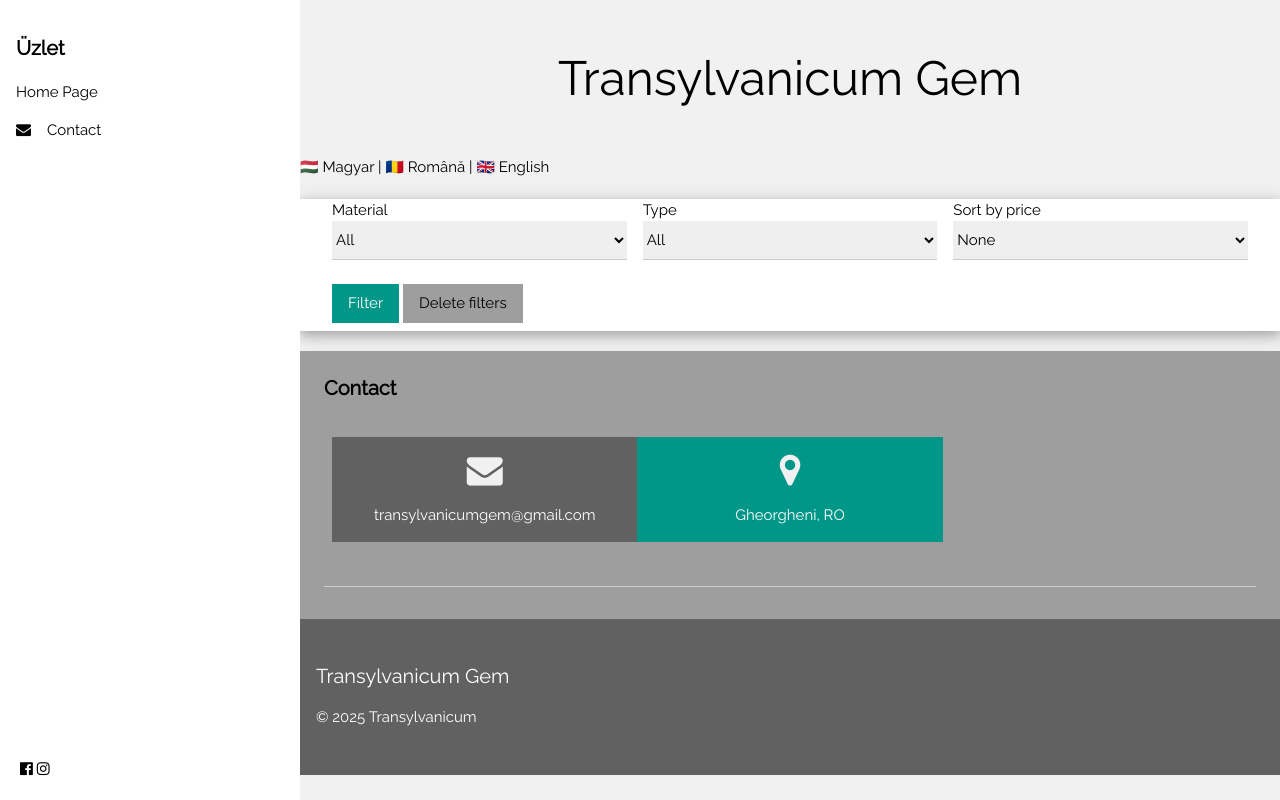
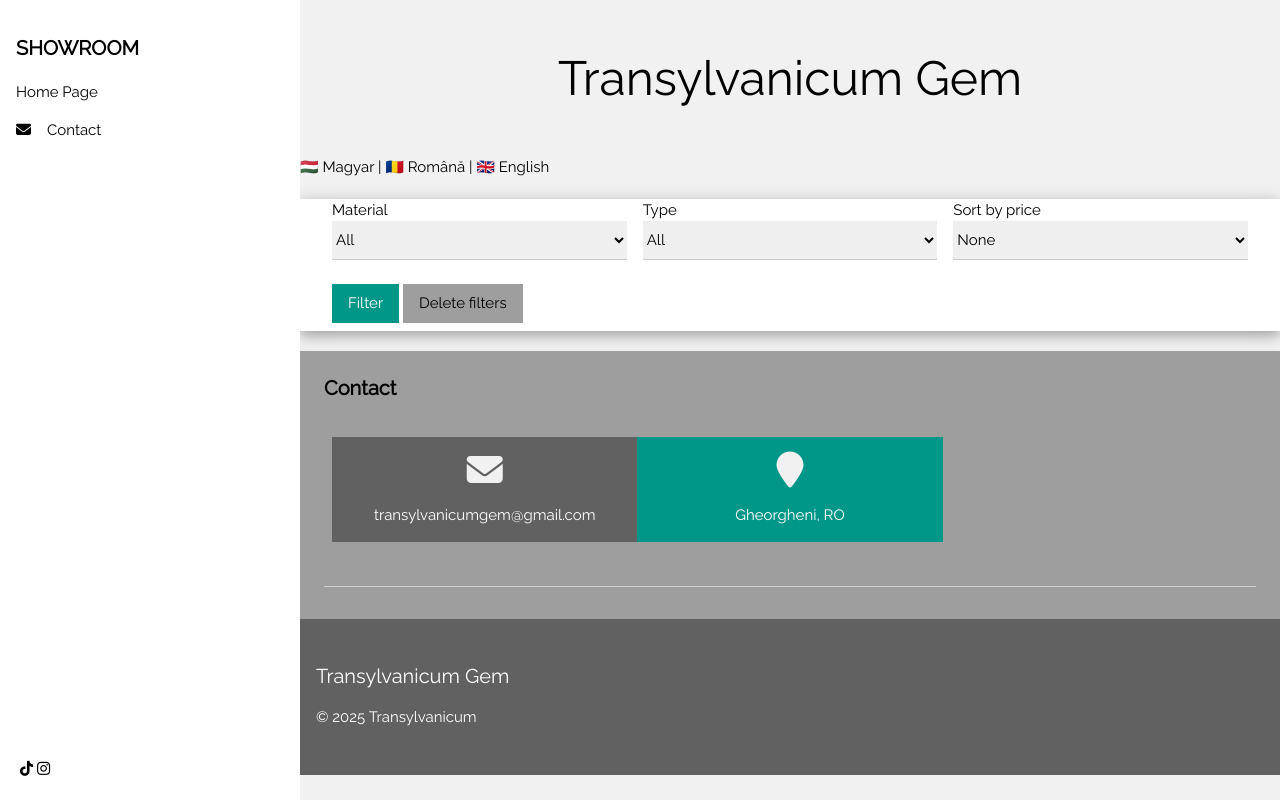
Before and after one commit to tomiska2004/webpage, a Flask app: template templates/index.html in a window 1280 px wide. Run offline with Flask 3, Linux system fonts and the light colour scheme; the template is opened without the code that fills it, so the values that code supplies are empty.

Commit message:
tiktok icon added + valid links

```diff
--- a/templates/index.html
+++ b/templates/index.html
@@ -7,6 +7,8 @@
   <link rel="stylesheet" href="https://www.w3schools.com/w3css/5/w3.css">
   <link rel="stylesheet" href="https://fonts.googleapis.com/css?family=Raleway">
   <link rel="stylesheet" href="https://cdnjs.cloudflare.com/ajax/libs/font-awesome/4.7.0/css/font-awesome.min.css">
+  <link rel="stylesheet" href="https://cdnjs.cloudflare.com/ajax/libs/font-awesome/6.5.0/css/all.min.css">
+
   <style>
     body,h1,h2,h3,h4,h5,h6 {font-family:"Raleway", sans-serif}
     a {text-decoration:none; color:inherit;}
@@ -27,7 +29,7 @@
 <!-- Sidebar -->
 <nav class="w3-sidebar w3-collapse w3-white w3-animate-left" style="z-index:3;width:300px;" id="mySidebar"><br>
   <div class="w3-container">
-    <h4><b>Üzlet</b></h4>
+    <h4><b>SHOWROOM</b></h4>
   </div>
   <div class="w3-bar-block">
     <a href="/" class="w3-bar-item w3-button">Home Page</a>
@@ -36,9 +38,14 @@
     </a>
   </div>
   <div class="social-icons" style="position:absolute; bottom:20px; left:20px;">
-    <a href="https://facebook.com" target="_blank"><i class="fa fa-facebook-official"></i></a>
-    <a href="https://instagram.com" target="_blank"><i class="fa fa-instagram"></i></a>
-  </div>
+    <a href="https://www.tiktok.com/@transylvanicum.ge?_t=ZN-8ydBcKtIOQA&_r=1" target="_blank">
+  <i class="fa-brands fa-tiktok"></i>
+</a>
+
+    <a href="https://www.instagram.com/transylvanicumgem?igsh=MXhieHBpNXhoNXVldg%3D%3D&utm_source=qr" target="_blank">
+    <i class="fa-brands fa-instagram"></i>
+  </a>
+</div>
 
 
 </nav>
```
Also changed, not shown: templates/product_detail.html (+11 -1 lines).
